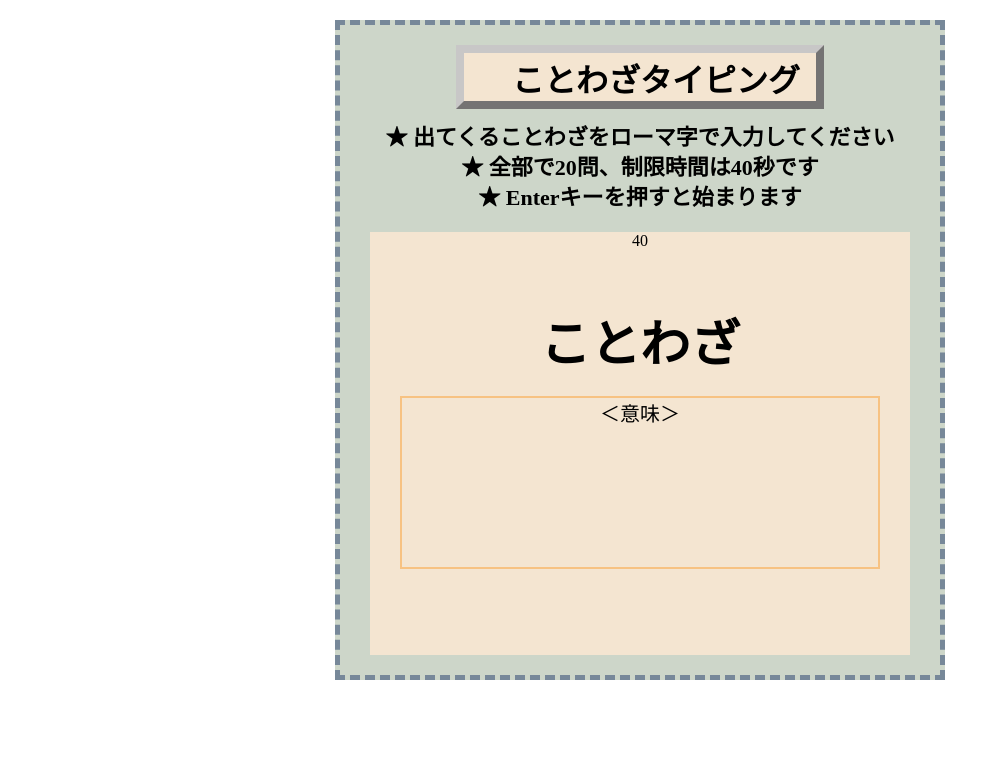
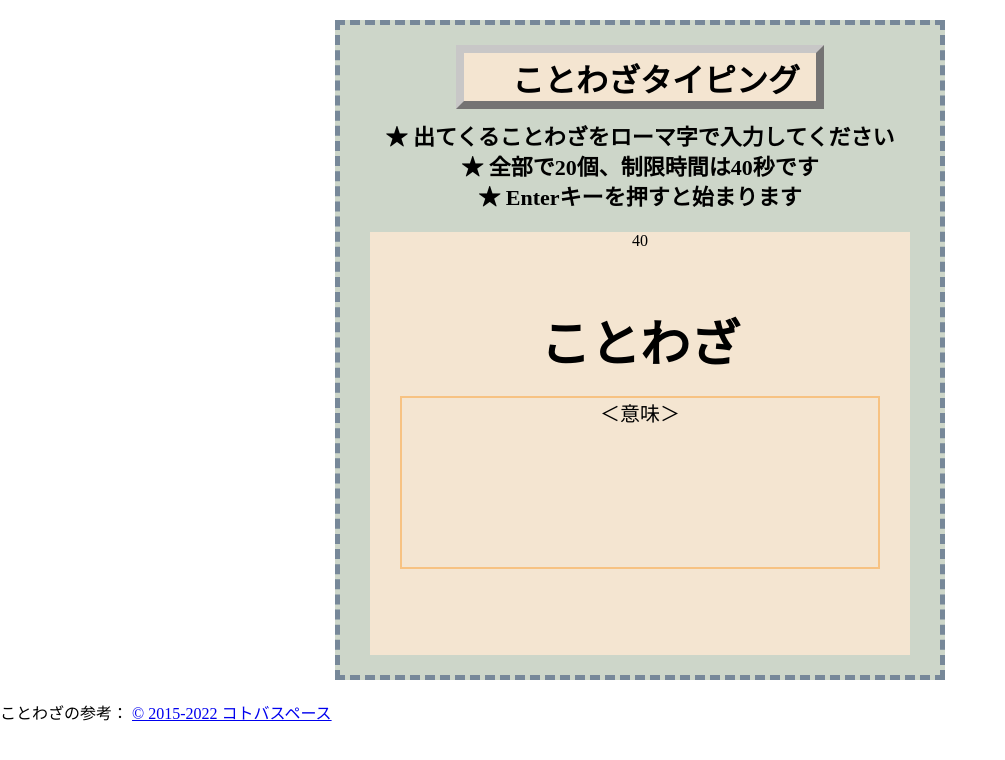
Before and after one commit to yuria-hirabae/report, a plain HTML site: page index.html in a window 1280 px wide. Shown: the whole page, without its empty margins (0-1005 px from the left). Drawn offline with Linux system fonts and the light colour scheme.

Commit message:
Update index.html

```diff
--- a/index.html
+++ b/index.html
@@ -20,7 +20,7 @@
     <div id="content">
       <ul>
         <p>★ 出てくることわざをローマ字で入力してください</p>
-        <p>★ 全部で20問、制限時間は40秒です</p>
+        <p>★ 全部で20個、制限時間は40秒です</p>
         <p>★ <strong>Enterキー</strong>を押すと始まります</p>
       </ul>
     </div>
@@ -34,10 +34,11 @@
         <p id="meaning"></p>
       </div>
     </div>
+    <!-- <button id="button" onclick="start()">スタート</button> -->
 
-    <!-- <button id="button" onclick="start()">スタート</button> -->
   </div>
 
+  <footer>ことわざの参考： <a href="https://kotoba-space.com/kotowaza/">© 2015-2022  コトバスペース</a></footer>
 
 
 </body>
```
Lines whose indentation alone changed are shown as unchanged.
